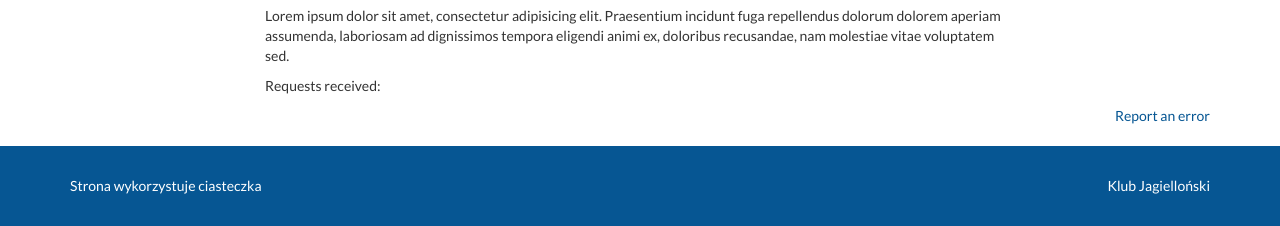
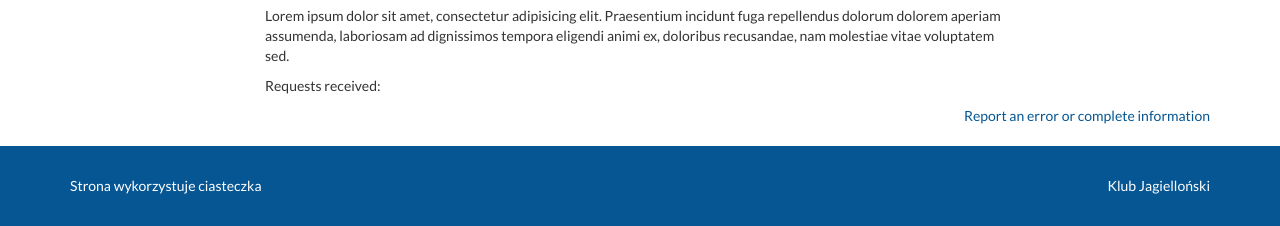
Before and after one commit to watchdogpolska/watchdog-kj-kultura, a Django app: template watchdog_kj_kultura/organizations/templates/organizations/organization_detail.html in a window 1280 px wide. Shown: the part 1636-1862 px from the top of the page. Run offline with Django 3.2, Linux system fonts and the light colour scheme; the template is opened without the code that fills it, so the values that code supplies are empty; some libraries are stand-ins or nearby versions.

Commit message:
Add a text about complete information

```diff
--- a/watchdog_kj_kultura/organizations/templates/organizations/organization_detail.html
+++ b/watchdog_kj_kultura/organizations/templates/organizations/organization_detail.html
@@ -105,6 +105,6 @@
 </div>
 
 <div class="text-right">
-  <a href="{% url 'organizations:fix' slug=object.slug %}">{% trans 'Report an error' %}</a>
+  <a href="{% url 'organizations:fix' slug=object.slug %}">{% trans 'Report an error or complete information' %}</a>
 </div>
 {% endblock %}
```
